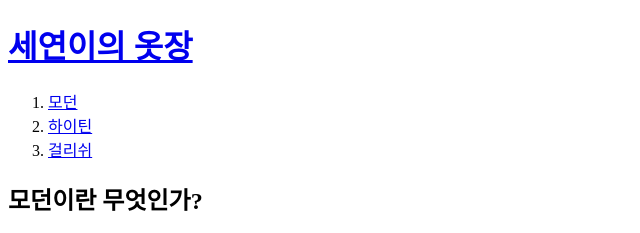
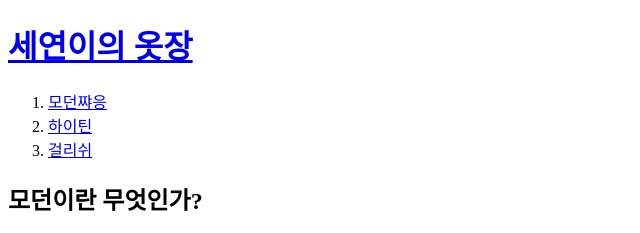
Before and after one commit to seyeon0726/qweqweqwe, a plain HTML site: page 모던.html in a window 1280 px wide. Shown: the top 233 px of the page, 0-640 px from the left. Drawn offline with Linux system fonts and the light colour scheme.

Commit message:
너가 하고 싶은 말

```diff
--- a/모던.html
+++ b/모던.html
@@ -7,7 +7,7 @@
 <body>
   <h1><a href = index.html>세연이의 옷장</a></h1>
   <ol>
-    <li><a href ='모던.html'>모던</a></li>
+    <li><a href ='모던.html'>모던쨔응</a></li>
     <li><a href ='하이틴.html'>하이틴</a></li>
     <li><a href = '걸리쉬.html'>걸리쉬</a></li>
   </ol>
```
